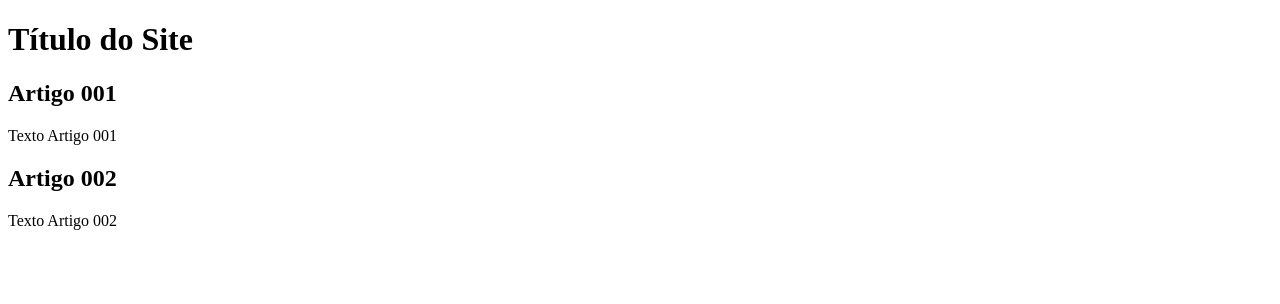
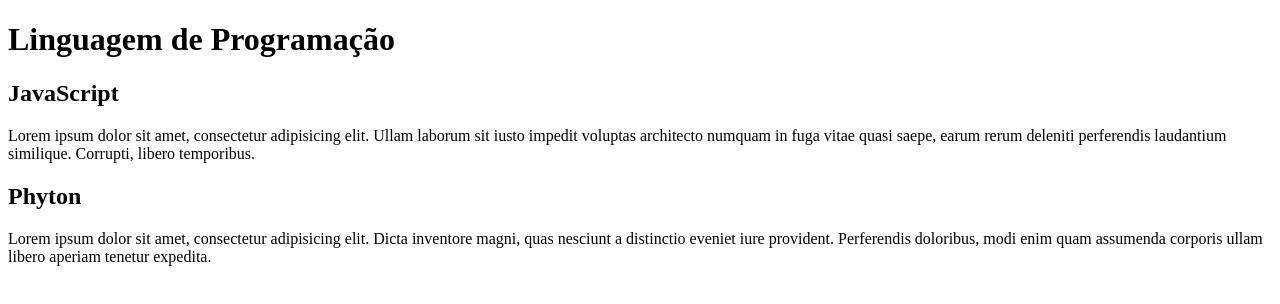
Before and after one commit to RaffaelLima/projeto-site, a plain HTML site: page index.html in a window 1280 px wide. Drawn offline with Linux system fonts and the light colour scheme.

Commit message:
Index alterado
Comecei a escrever o conteúdo

```diff
--- a/index.html
+++ b/index.html
@@ -9,16 +9,16 @@
 <body>
     <main>
         <header>
-            <h1>Título do Site</h1>
+            <h1>Linguagem de Programação</h1>
         </header>
         <section>
         <article>
-            <h2>Artigo 001</h2>
-            <p>Texto Artigo 001</p>
+            <h2>JavaScript</h2>
+            <p>Lorem ipsum dolor sit amet, consectetur adipisicing elit. Ullam laborum sit iusto impedit voluptas architecto numquam in fuga vitae quasi saepe, earum rerum deleniti perferendis laudantium similique. Corrupti, libero temporibus.</p>
         </article>
         <article>
-            <h2>Artigo 002</h2>
-            <p>Texto Artigo 002</p>
+            <h2>Phyton</h2>
+            <p>Lorem ipsum dolor sit amet, consectetur adipisicing elit. Dicta inventore magni, quas nesciunt a distinctio eveniet iure provident. Perferendis doloribus, modi enim quam assumenda corporis ullam libero aperiam tenetur expedita.</p>
         </article>
         </section>
     </main>
```
